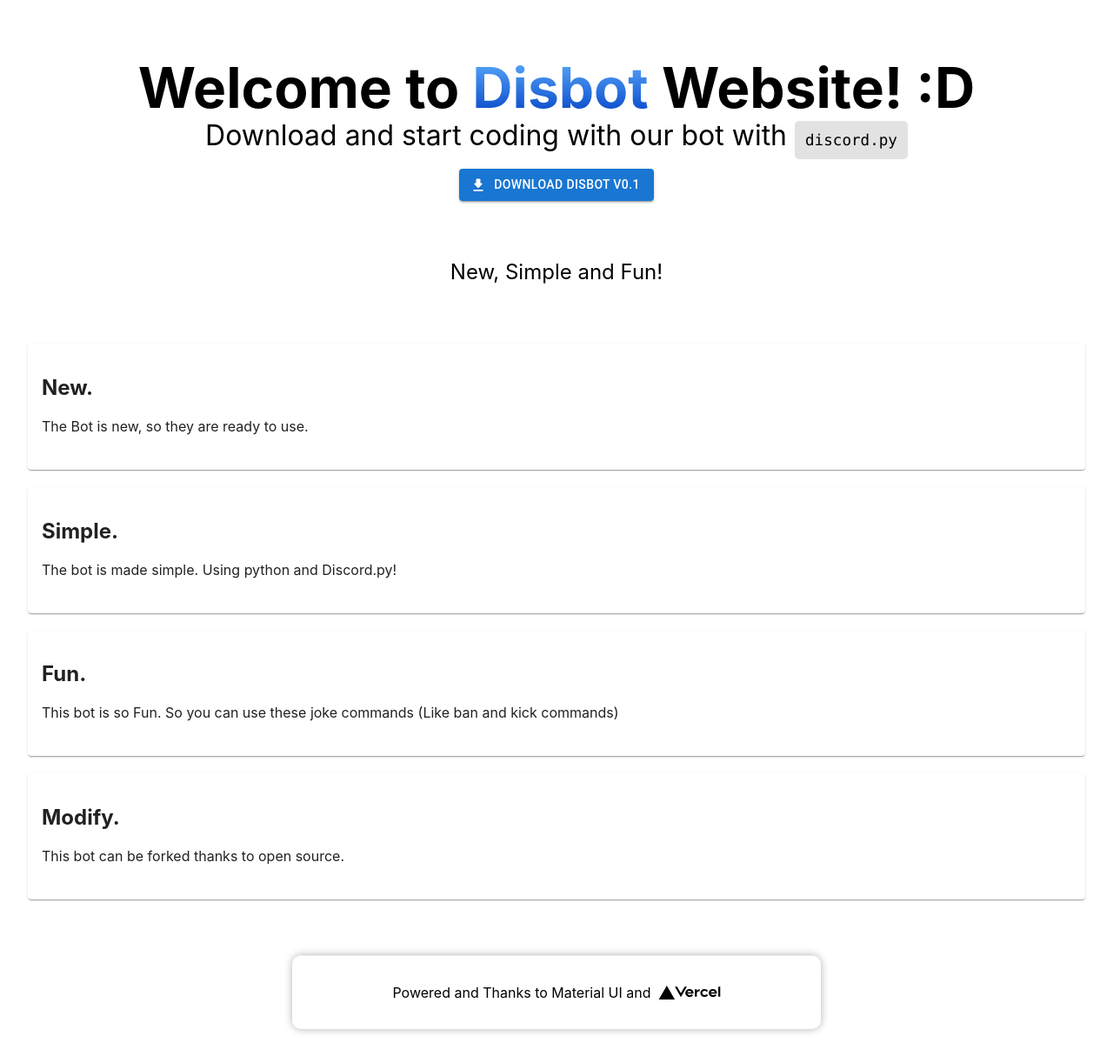
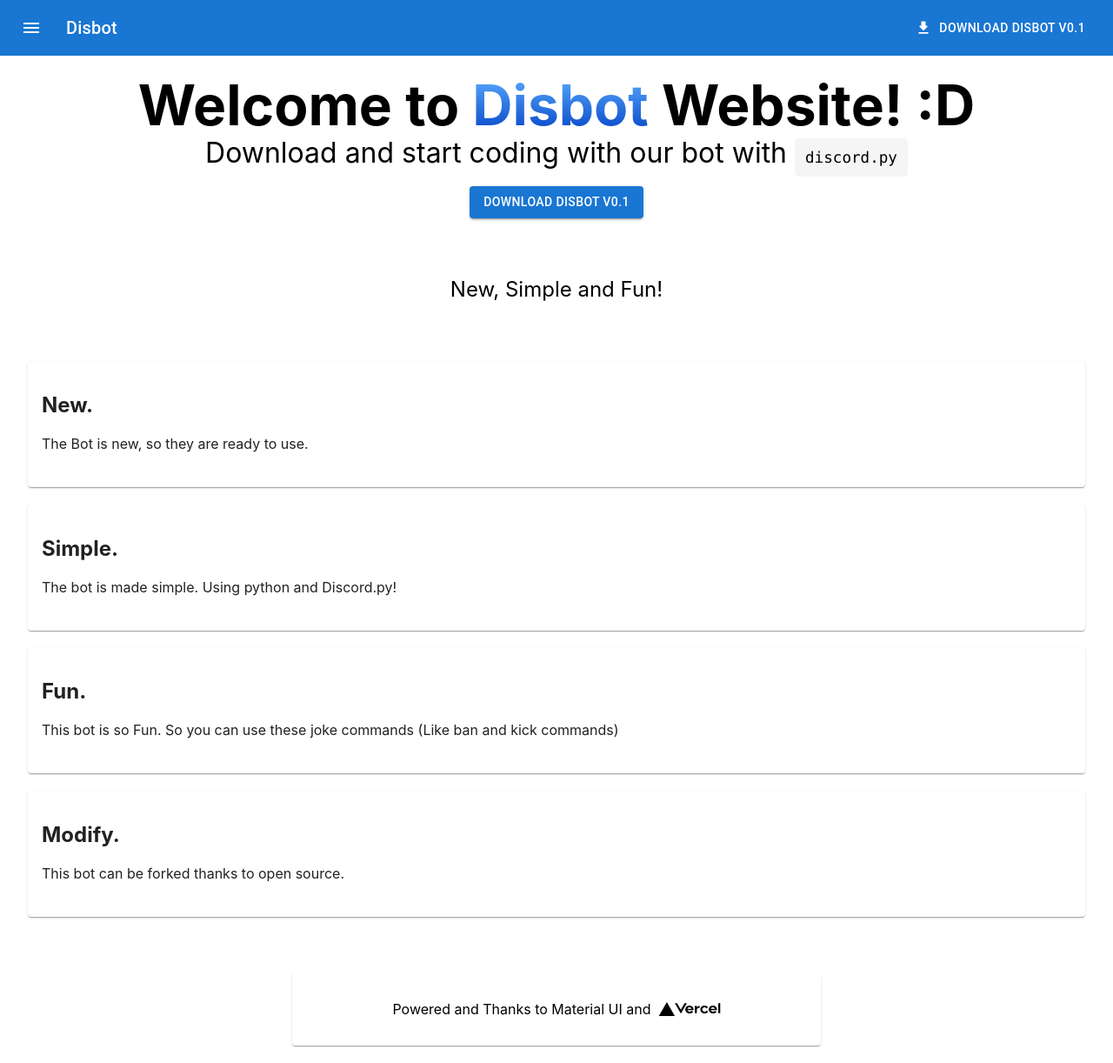
Before and after one commit to Valenplayer3000/disbot-webstite-nextjs, a Next.js app: page / in a window 1280 px wide. Shown: the whole page at 87% size. Built offline with nearby package versions, Linux system fonts and the light colour scheme.

Commit message:
Big Changes

```diff
--- a/pages/index.js
+++ b/pages/index.js
@@ -1,33 +1,82 @@
-import Head from 'next/head'
-import Image from 'next/image'
-import styles from '../styles/Home.module.css'
-import Button from '@mui/material/Button'
-import Card from '@mui/material/Card'
-import CardContent from '@mui/material/CardContent'
-import Grid from '@mui/material/Grid'
+import * as React from 'react';
+import Head from 'next/head';
+import Image from 'next/image';
+import styles from '../styles/Home.module.css';
+import Button from '@mui/material/Button';
+import Card from '@mui/material/Card';
+import CardContent from '@mui/material/CardContent';
+import Grid from '@mui/material/Grid';
 import DownloadRoundedIcon from '@mui/icons-material/DownloadRounded';
+import AppBar from '@mui/material/AppBar';
+import Box from '@mui/material/Box';
+import Toolbar from '@mui/material/Toolbar';
+import MenuIcon from '@mui/icons-material/Menu';
+import IconButton from '@mui/material/IconButton';
+import Typography from '@mui/material/Typography';
+import useScrollTrigger from '@mui/material/useScrollTrigger';
+
+function ElevationScroll(props) {
+  const { children, window } = props;
+  // Note that you normally won't need to set the window ref as useScrollTrigger
+  // will default to window.
+  // This is only being set here because the demo is in an iframe.
+  const trigger = useScrollTrigger({
+    disableHysteresis: true,
+    threshold: 0,
+    target: window ? window() : undefined,
+  });
+
+  return React.cloneElement(children, {
+    elevation: trigger ? 4 : 0,
+  });
+}
+
 
 export default function Home() {
   return (
+    <>
+    <Box sx={{ flexGrow: 1 }}>
+    <ElevationScroll>
+      <AppBar position="fixed">
+        <Toolbar>
+          <IconButton
+            size="large"
+            edge="start"
+            color="inherit"
+            aria-label="menu"
+            sx={{ mr: 2 }}
+          >
+            <MenuIcon />
+          </IconButton>
+          <Typography variant="h6" component="div" sx={{ flexGrow: 1 }}>
+            Disbot
+          </Typography>
+          <Button color="inherit" startIcon={<DownloadRoundedIcon />}><a href="https://github.com/Valenplayer3000/Disbot/archive/refs/tags/Stable-0.1.zip"> Download Disbot v0.1</a></Button>
+        </Toolbar>
+      </AppBar>
+    </ElevationScroll>
+    </Box>
+
     <div className={styles.container}>
         <Head>
-      <link rel="stylesheet" href="https://fonts.googleapis.com/icon?family=Material+Icons"/>
+          <link rel="stylesheet" href="https://fonts.googleapis.com/icon?family=Material+Icons" />
           <title>Disbot Website</title>
           <meta name="description" content="Generated by create next app" />
           <link rel="icon" href="/favicon.ico" />
           <meta name="viewport" content="width=device-width, initial-scale=1.0" />
         </Head>
         <main className={styles.main}>
+          <br></br>
           <h1 className={styles.title}>
             Welcome to <span className={styles.gradtitle}>Disbot</span> Website! :D
           </h1>
           <p className={styles.subtitle}>Download and start coding with our bot with <span className={styles.code}>discord.py</span></p>
           <br></br>
-        <Button variant="contained" startIcon={<DownloadRoundedIcon />}><a href="https://github.com/Valenplayer3000/Disbot/archive/refs/tags/Stable-0.1.zip"> Download Disbot v0.1</a></Button>
+          <Button variant="contained"><a href="https://github.com/Valenplayer3000/Disbot/archive/refs/tags/Stable-0.1.zip"> Download Disbot v0.1</a></Button>
           <p className={styles.description}>New, Simple and Fun! </p>
 
 
-        <Grid container   direction="column" justifyContent="center" alignItems="stretch">
+          <Grid container direction="column" justifyContent="center" alignItems="stretch">
             <Card>
               <CardContent>
                 <h2>New.</h2>
@@ -37,7 +86,7 @@
             <br></br>
             <Card>
               <CardContent>
-            <h2>Simple. </h2>
+                <h2>Simple.</h2>
                 <p>The bot is made simple. Using python and Discord.py!</p>
               </CardContent>
             </Card>
@@ -70,6 +119,6 @@
             </span>
           </a>
         </footer>
-    </div>
+      </div></>
   )
 }
--- a/styles/Home.module.css
+++ b/styles/Home.module.css
@@ -18,12 +18,11 @@
   margin-left: 25%;
   margin-bottom: 20px;
   width: 50%;
-  border-radius: 10px;
+  border-radius: 4px;
   padding: 2rem -0;
-  border-top: 1px solid #eaeaea;
   justify-content: center;
   align-items: center;
-  box-shadow: 0px 0px 10px rgba(0, 0, 0, 0.3);
+  box-shadow: 0px 2px 1px -1px rgba(0,0,0,0.2),0px 1px 1px 0px rgba(0,0,0,0.14),0px 1px 3px 0px rgba(0,0,0,0.12);
 }
 
 .footer a {
@@ -68,7 +67,7 @@
 }
 
 .code {
-  background: #e2e2e2;
+  background: #f5f5f5;
   border-radius: 5px;
   padding: 0.75rem;
   font-size: 1.1rem;
```
Lines whose indentation alone changed are shown as unchanged.
